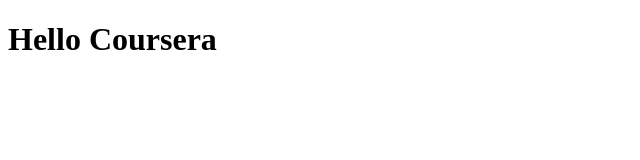
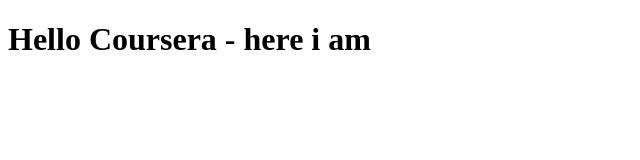
Before and after one commit to decaboh/coursera, a plain HTML site: page site/index.html in a window 1280 px wide. Shown: the whole page, without its empty margins (0-640 px from the left). Drawn offline with Linux system fonts and the light colour scheme.

Commit message:
text addition

```diff
--- a/site/index.html
+++ b/site/index.html
@@ -4,6 +4,6 @@
 	<title>Hello Coursera</title>
 </head>
 <body>
-<h1>Hello Coursera</h1>
+<h1>Hello Coursera - here i am</h1>
 </body>
 </html>
```
